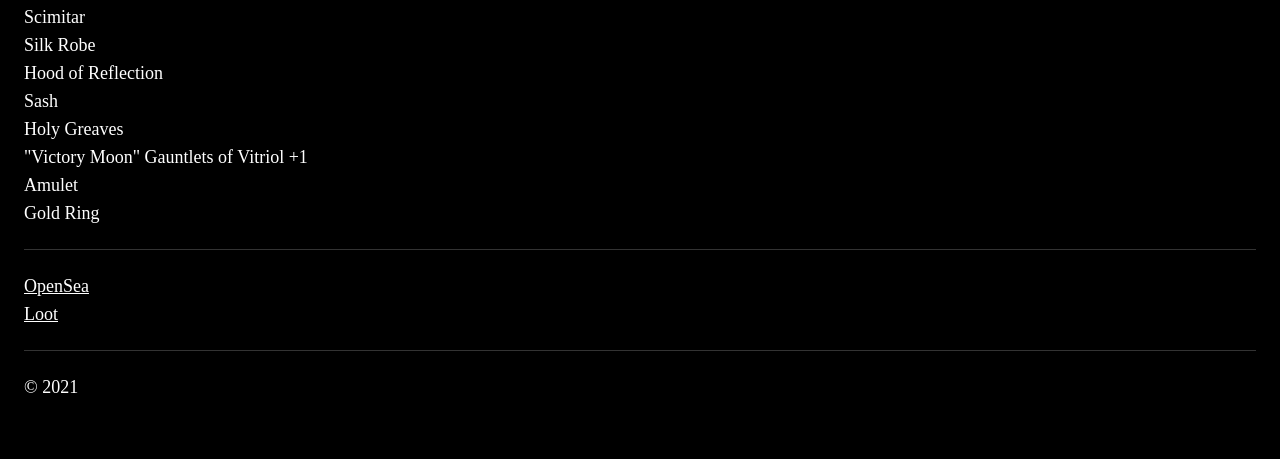
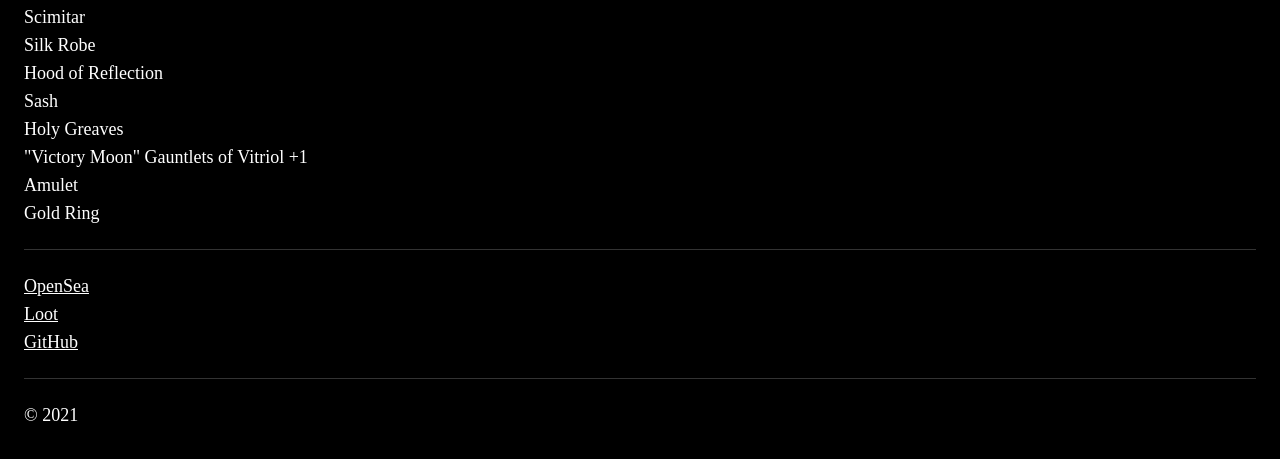
Before and after one commit to jordansinger/onethreeseventhree, a plain HTML site: page index.html in a window 1280 px wide. Shown: the part 75-534 px from the top of the page. Drawn offline with Linux system fonts and the light colour scheme.

Commit message:
github link

```diff
--- a/index.html
+++ b/index.html
@@ -39,6 +39,9 @@
 		<li>
 			<a href="https://lootproject.com">Loot</a>
 		</li>
+		<li>
+			<a href="https://github.com/jordansinger/onethreeseventhree">GitHub</a>
+		</li>
 	</ul>
 
 	<hr />
```
